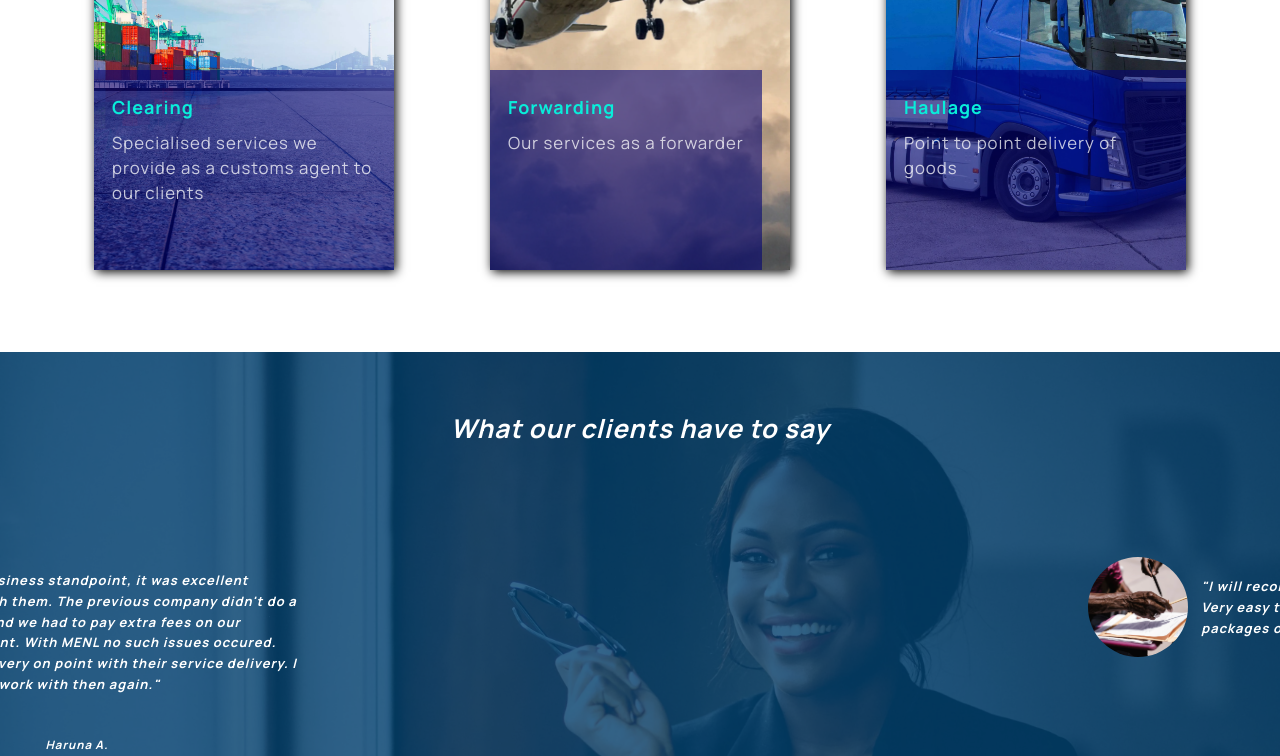
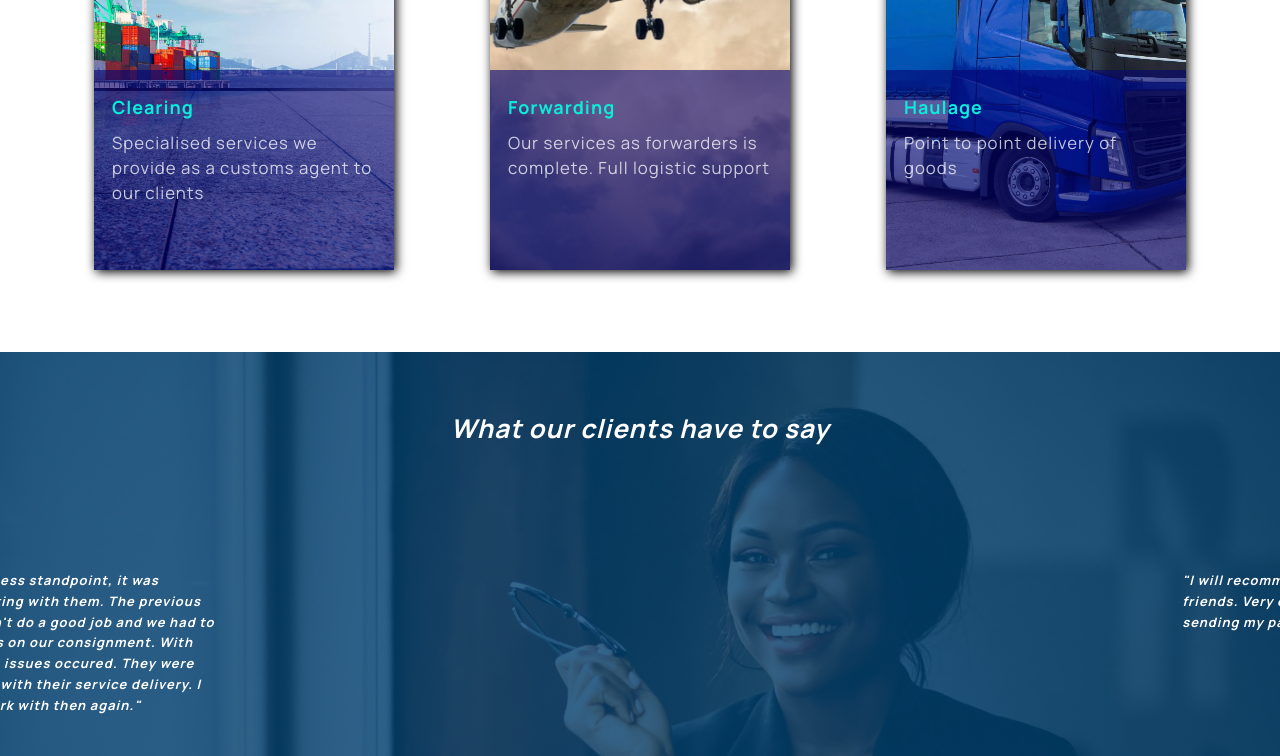
Before and after one commit to abeonweb/marine-express-site, a Next.js app: page / in a window 1280 px wide. Shown: the part 4220-4976 px from the top of the page. Built offline with nearby package versions, Linux system fonts and the light colour scheme.

Commit message:
varied text edits

```diff
--- a/data.js
+++ b/data.js
@@ -69,7 +69,7 @@ const services =[
     {
         title: "Forwarding",
         image: "../images/cargo-plane.webp",
-        text: "Our services as a forwarder",
+        text: "Our services as forwarders is complete. Full logistic support",
         list: [
             "Liase effectively with the exporters on how to register with the Nigerian Export Promotion Council",
 
@@ -139,27 +139,27 @@ const links = [
 
 const testimonials = [
     {
-        image: "../images/cargo-plane.webp",
+        image: "",
         text: `From a business standpoint, it was excellent woking with them. The previous company didn't do a good job and we had to pay extra fees on our consignment. With MENL no such issues occured. They were very on point with their service delivery. I will surely work with then again.`,
         info: "Haruna A."
     },
     {
-        image: "../images/quality.webp",
+        image: "",
         text: `I will recommend Marine Express to all my friends. Very easy to work with. It made sending my packages overseas very easy.`,
-        info: "Ireti J."
+        info: "Cynthia J."
     },
     {
-        image: "../images/containers.webp",
+        image: "",
         text: `I made a great choice when I decided to use them. My goods got to me without any problems. It was expensive and I did not suffer any headaches doing it by myself like before.`,
         info: "Ebuka N."
     },
     {
-        image: "../images/delivery.webp",
+        image: "",
         text: `I often had difficulties getting my goods into the country. This was mainly because
         I just didn't have time to take care of the logistics by my self. A friend of mine told me about
         Marine Express so I gave them a try. That was 2 years ago. My business has since grown more than double thanks to the effiency and
         thoughtfulness from Marine Express. Thank you so much.`,
-        info: "Olalekan O. Ikeja, Lagos."
+        info: "Kenneth O."
     },
 
 ]
```
